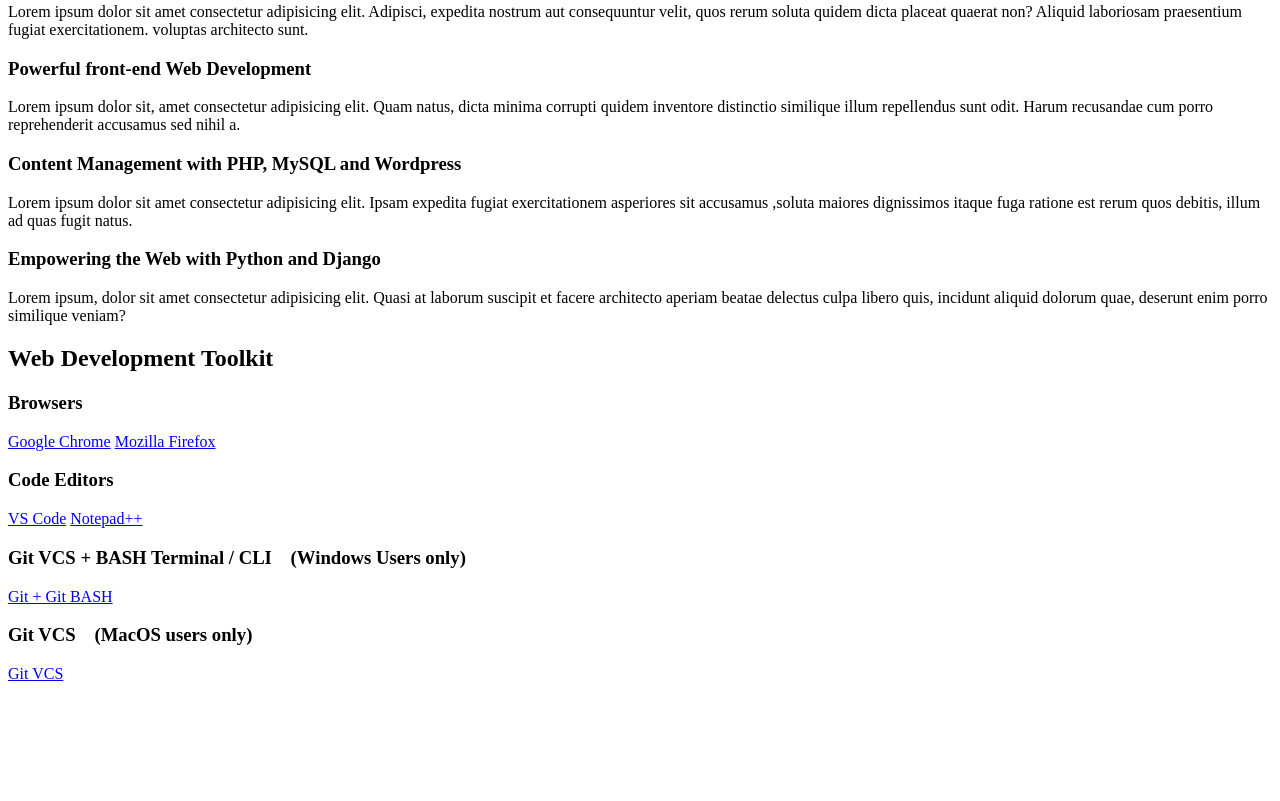
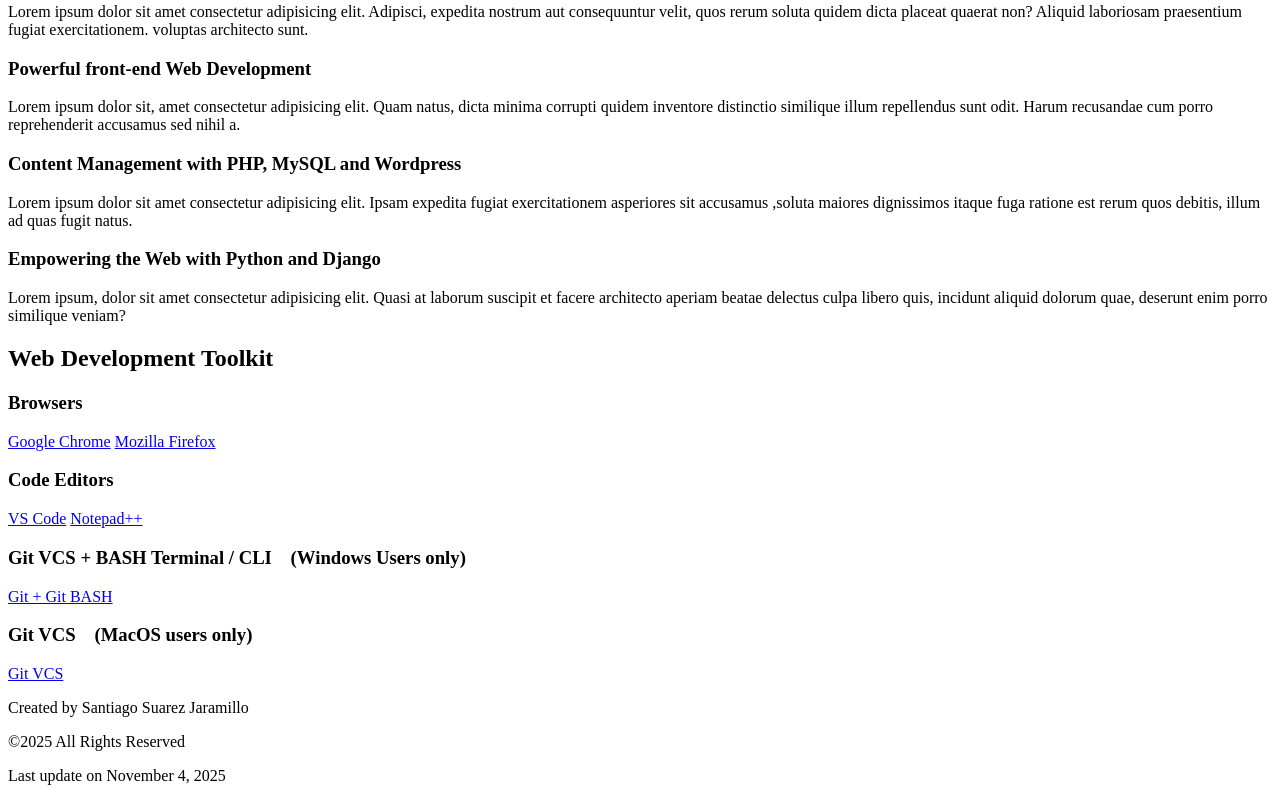
Before and after one commit to santiagosu1/basic-html-css-example, a plain HTML site: page index.html in a window 1280 px wide. Shown: the part 501-1302 px from the top of the page. Before the commit the page ends 1192 px from the top, so only its background shows below. Drawn offline with Linux system fonts and the light colour scheme.

Commit message:
<footer>, HTML Comment Lines, Time Element & Escaped Characters added

```diff
--- a/index.html
+++ b/index.html
@@ -10,6 +10,8 @@
             <h1>My Path to Web Development</h1>
         </header>
 
+        <!-- The aria-label serves as a form of accessibility and helps the browser understand the content and section -->
+
         <nav aria-label="Main navigation">
 
             <a href="AboutMe.html">About Me</a>
@@ -18,6 +20,8 @@
 
         </nav>
 
+        <!-- course information and location -->
+
         <section>
 
             <h2>Web Development Diploma</h2>
@@ -25,6 +29,8 @@
             <p>Vancouver, BC</p>
 
         </section>
+
+        <!-- the main content of the page -->
 
         <main>
 
@@ -85,12 +91,13 @@
                 deserunt enim porro similique veniam?</p>
             </section>
 
+            <!-- additional content and resources -->
+
             <aside aria-label="Web development resources" >
-
-                <nav aria-label="Secondary navigation or Resource navigation">
 
                     <article>
 
+                        <nav aria-label="Secondary navigation or Resource navigation">
                             <h2>Web Development Toolkit</h2>
 
                             <section>
@@ -131,18 +138,39 @@
                             </section>
 
 
-                    </article>
+
+                        </nav>
 
 
-                </nav>
+                    </article>
 
 
             </aside>
 
 
+        </main>
 
-        </main>
+        <!-- last section of the main page -->
+
+        <footer>
+
+            <!-- Use <div> when you don't need or don't have a title in the section. -->
+            <div>
+
+                <p>Created by Santiago Suarez Jaramillo</p>
+
+                <p>&copy;2025 All Rights Reserved</p>
+
+                <!-- It updates and provides the browser with information about the time and the last page update. -->
+                <p>Last update on <time datetime="2025-11-04">November 4, 2025</time></p>
+
+
+            </div>
+
+        </footer>
+
 
 
     </body>
+
 </html>
```
Lines whose indentation alone changed are shown as unchanged.
